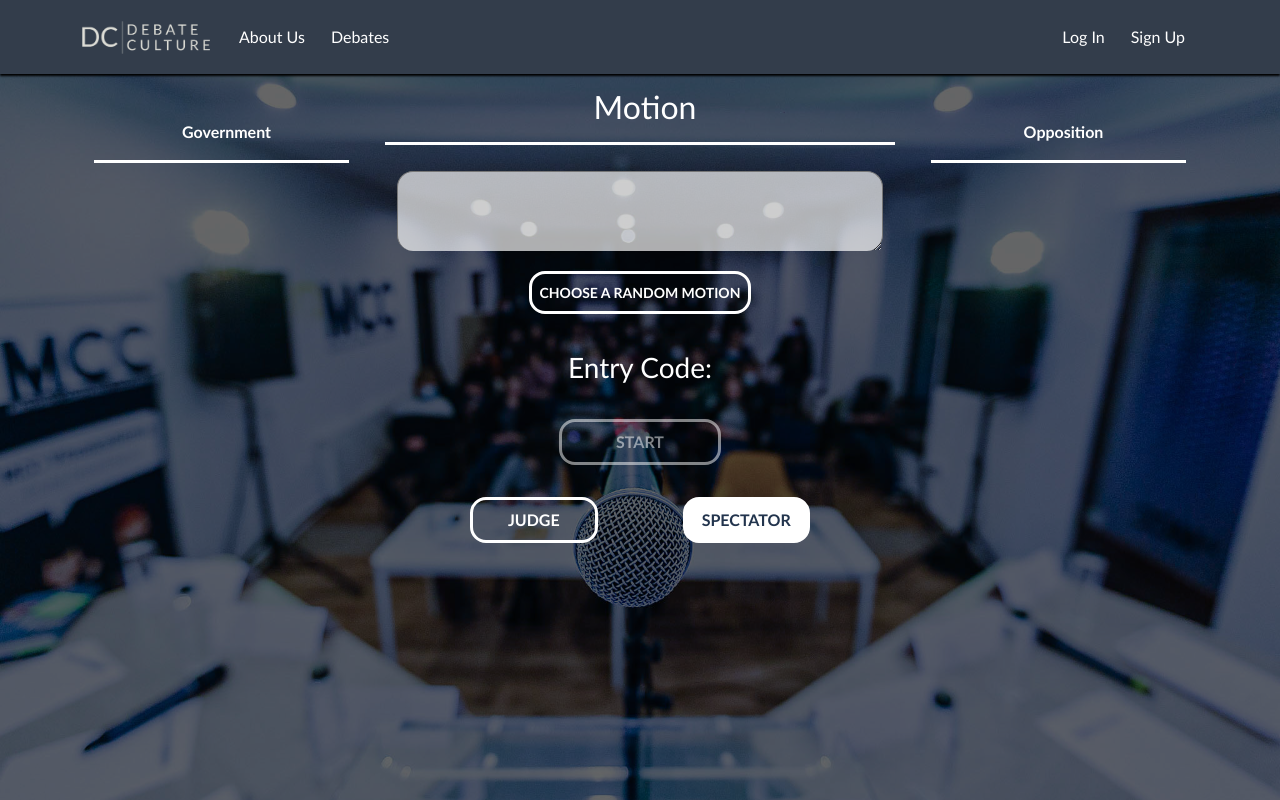
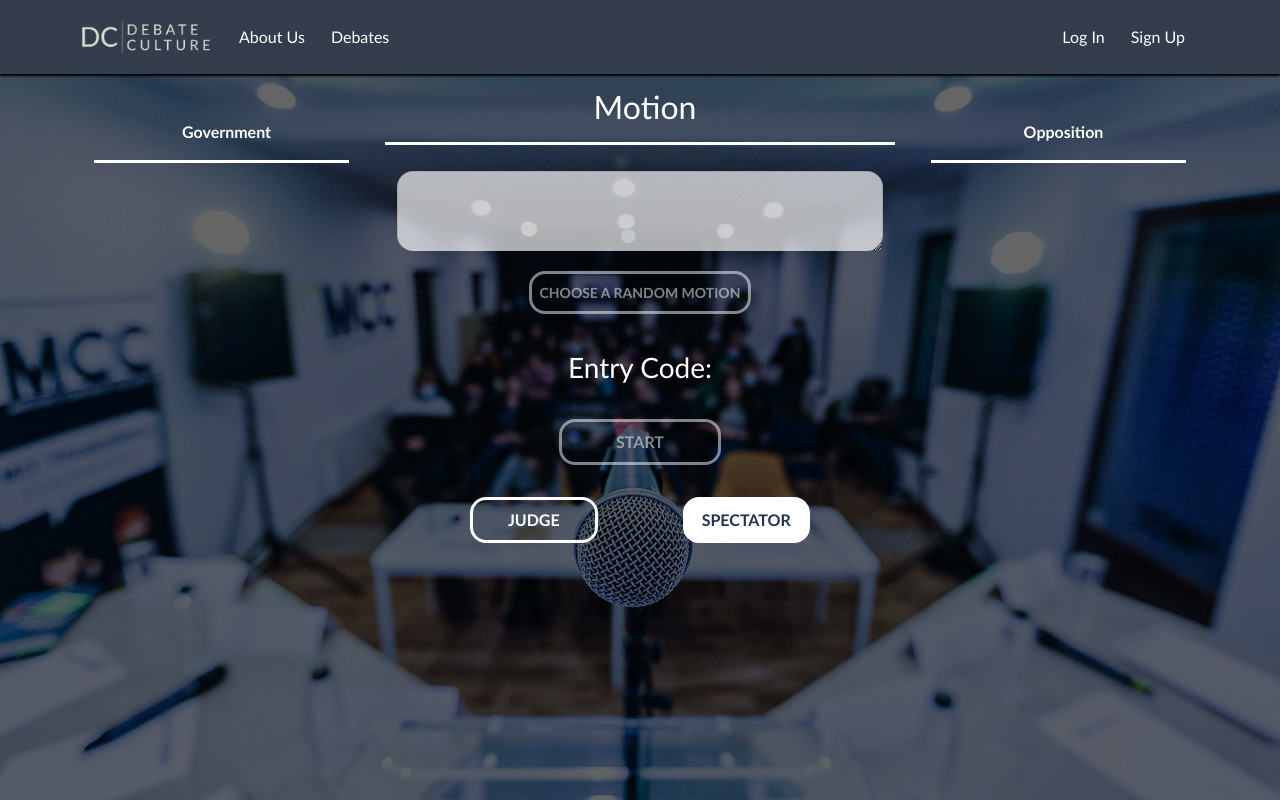
Before and after one commit to 917-SzaboBalazs/debate_app, a React (Create React App) app in the folder frontend/: page /new-debate in a window 1280 px wide. Built offline with nearby package versions, Linux system fonts and the light colour scheme; no server answers.

Commit message:
frontend#41

```diff
--- a/frontend/src/pages/NewDebate/Components/randomMotionSetter.jsx
+++ b/frontend/src/pages/NewDebate/Components/randomMotionSetter.jsx
@@ -2,7 +2,7 @@ import React from 'react'
 import axiosInstance from '../../../axios'
 import handleMotion from '../Functions/handleMotion'
 
-function RandomMotionSetter({ setMotion }) {
+function RandomMotionSetter({ setMotion, currRole }) {
 
     const handleSetRandom = () => {
         axiosInstance
@@ -22,6 +22,8 @@ function RandomMotionSetter({ setMotion }) {
                 justify-content-center
                 align-items-center
                 ">
+
+            {currRole === 'judge' ?
                 <div
                     className="col-12 new-debate--motion-random-col text-center"
                     onClick={handleSetRandom}
@@ -30,6 +32,15 @@ function RandomMotionSetter({ setMotion }) {
                     Choose a Random Motion
                     </div>
                 </div>
+            :
+                <div
+                    className="col-12 new-debate--motion-random-col text-center"
+                >
+                    <div className="new-debate--button new-debate--motion-random-text new-debate--button-disabled">
+                    Choose a Random Motion
+                    </div>
+                </div>
+            }
         </div>
     )
 }
--- a/frontend/src/pages/NewDebate/NewDebate.css
+++ b/frontend/src/pages/NewDebate/NewDebate.css
@@ -310,6 +310,7 @@
 
 .new-debate--button-disabled {
     opacity: 0.5;
+    cursor: default;
 }
 
 @media screen and (max-width: 1000px) {
--- a/frontend/src/pages/NewDebate/NewDebate.jsx
+++ b/frontend/src/pages/NewDebate/NewDebate.jsx
@@ -143,6 +143,7 @@ function NewDebate() {
                         <hr className='new-debate--line'></hr>
                         <div className="row">
                             <div className="row">
+                                {currRole === 'judge' ?
                                 <textarea  type="text"
                                         ref={ref}
                                         value={motion}
@@ -151,8 +152,16 @@ function NewDebate() {
                                         onFocus={(e) => setFocused(true)}
                                         onBlur={(e) => setFocused(false)}
                                         />
+                                :
+                                <textarea  type="text"
+                                        ref={ref}
+                                        value={motion}
+                                        className="new-debate--motion-text col-12"
+                                        disabled
+                                        />
+                                }
                             </div>
-                            <RandomMotionSetter setMotion={setMotion} />
+                            <RandomMotionSetter setMotion={setMotion} currRole={currRole} />
                         </div>
                         <div className="row">
                             <h2 className='
--- a/frontend/src/pages/NewDebate/NewDebateMobile.jsx
+++ b/frontend/src/pages/NewDebate/NewDebateMobile.jsx
@@ -130,6 +130,7 @@ function NewDebateMobile() {
 
                             {/* <span className="new-debate--motion-text white-text">{motion}</span> */}
                             <div className="row new-debate--motion-text-row">
+                            {currRole === 'judge' ?
                             <textarea  type="text"
                                         ref={ref}
                                         value={motion}
@@ -138,9 +139,17 @@ function NewDebateMobile() {
                                         onFocus={(e) => setFocused(true)}
                                         onBlur={(e) => setFocused(false)}
                                         />
+                            :
+                            <textarea  type="text"
+                                        ref={ref}
+                                        value={motion}
+                                        className="new-debate--motion-text col-12"
+                                        disabled
+                                        />
+                            }
                             </div>
                         </div>
-                        <RandomMotionSetter setMotion={setMotion}/>
+                        <RandomMotionSetter setMotion={setMotion} currRole={currRole}/>
 
                     </h1>
                 </div>
```
Lines whose indentation alone changed are shown as unchanged.
